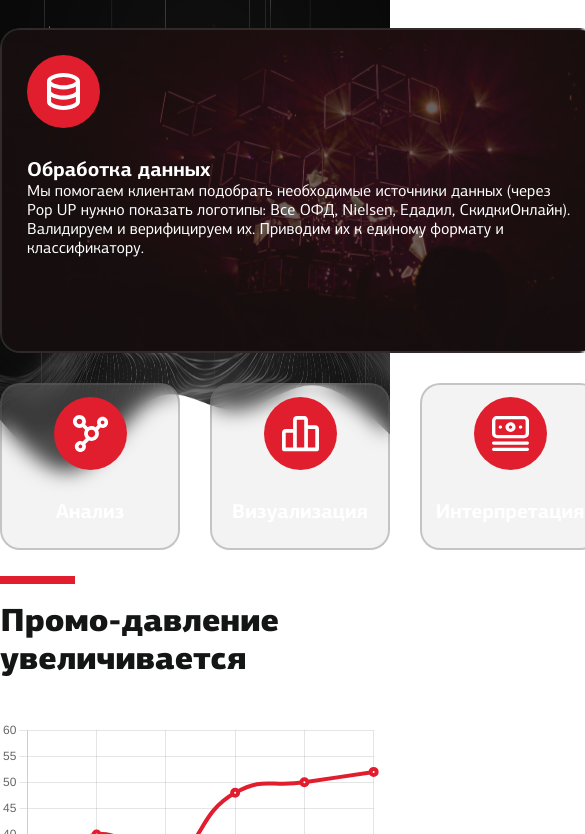
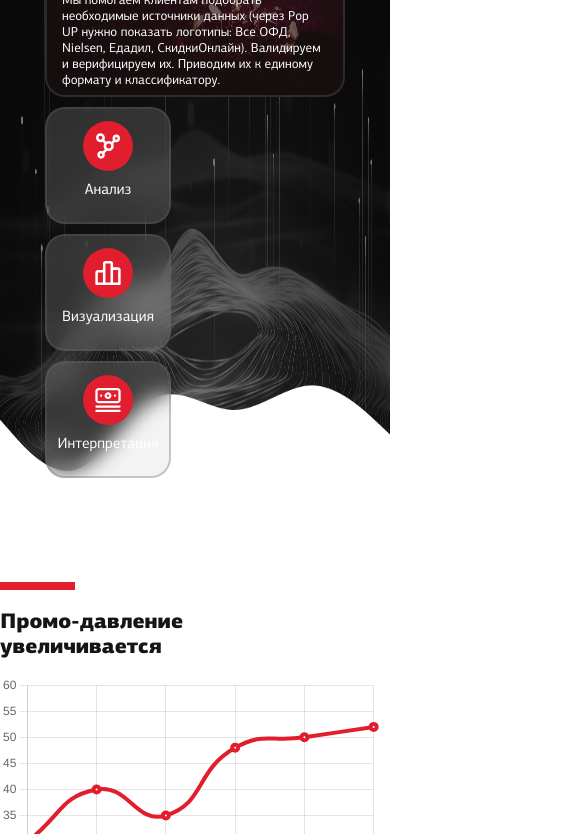
Before and after one commit to Eterna1Student/TestSpaceApp, a plain HTML site: page index.html in a window 390 px wide. Shown: the part 405-1239 px from the top of the page, 585 px wide, since content can reach past the window. Drawn offline with Linux system fonts and the light colour scheme.

Commit message:
закончил адаптив

```diff
--- a/style/_header.scss
+++ b/style/_header.scss
@@ -71,3 +71,9 @@
         margin: 0 0 15px 0 !important;
     }
 }
+
+@media screen and (max-width: 576px) {
+    .btn {
+        width: 40%;
+    }
+}
--- a/style/_main.scss
+++ b/style/_main.scss
@@ -59,8 +59,8 @@
 
         &__block-title {
             display: block;
-            margin: 25px 0 0;
-            @include font(700, 20px, $white);
+            margin: 15px 0 0;
+            @include font(700, 18px, $white);
         }
 
         &__block-description {
@@ -230,6 +230,13 @@
                 flex-wrap: wrap;
                 margin: 0 auto;
             }
+            &__block {
+
+                padding: 4% 0;
+            }
+            &__block-active {
+                padding: 25px 25px 25px 25px;
+            }
             &__logo {
                 margin-bottom: 40px;
             }
@@ -245,10 +252,31 @@
 
     .main {
         .hero {
+            padding: 30px 0 200px 0;
+            &__blocks {
+                width: 420px;
+                gap: 21px;
+            }
 
+            &__block {
+                width: 126px;
+                height: 117px;
+                &-icon {
+                    width: 50px;
+                }
+                &-title {
+                    margin: 5px 0 0;
+                    font-weight: 500;
+                    font-size: 15px;
+                }
+            }
+
+            &__block-active {
+                width: 420px;
+                height: 280px;
+                }
+            }
     }
-}
-
 
     .chart-content {
         grid-template-columns: none;
@@ -266,10 +294,68 @@
 
 @media screen and (max-width: 576px) {
 
+    .wrapper__title {
+        font-size: 21px;
+        margin-bottom: 15px;
+    }
 
+    .main {
+        .hero {
+            padding: 0 0 200px 0;
+            &__logo {
+                margin-bottom: 0;
+            }
+
+            &__logo svg {
+                width: 280px;
+            }
+
+            &__title {
+                font-size: 18px;
+            }
+
+            &__blocks {
+                width: 300px;
+                flex-direction: column;
+                gap: 10px;
+            }
+
+            &__block {
+                &-title {
+                    margin: 5px 0 0;
+                    font-weight: 400;
+                    font-size: 15px;
+                }
+                &-active {
+                    width: 300px;
+                    height: 200px;
+                    padding: 15px
+                }
+                &-description {
+                    font-size: 13px;
+                }
+            }
+        }
+    }
+
+    .wrapper {
+        .btn-chart {
+            margin: 30px 0 0 16%;
+        }
+    }
+
+    .swiper {
+        height: 770px;
+        margin-bottom: 25px;
+        .columns {
+            .list {
+                &__row-item {
+                    @include font(400, 16px, $black);
+                }
+                &__title {
+                    margin-bottom: 0;
+                }
+            }
+        }
+    }
 }
-
-@media screen and (max-width: 320px) {
-
-
-}
```
Also changed, not shown: style/style.css, 1 other file.
